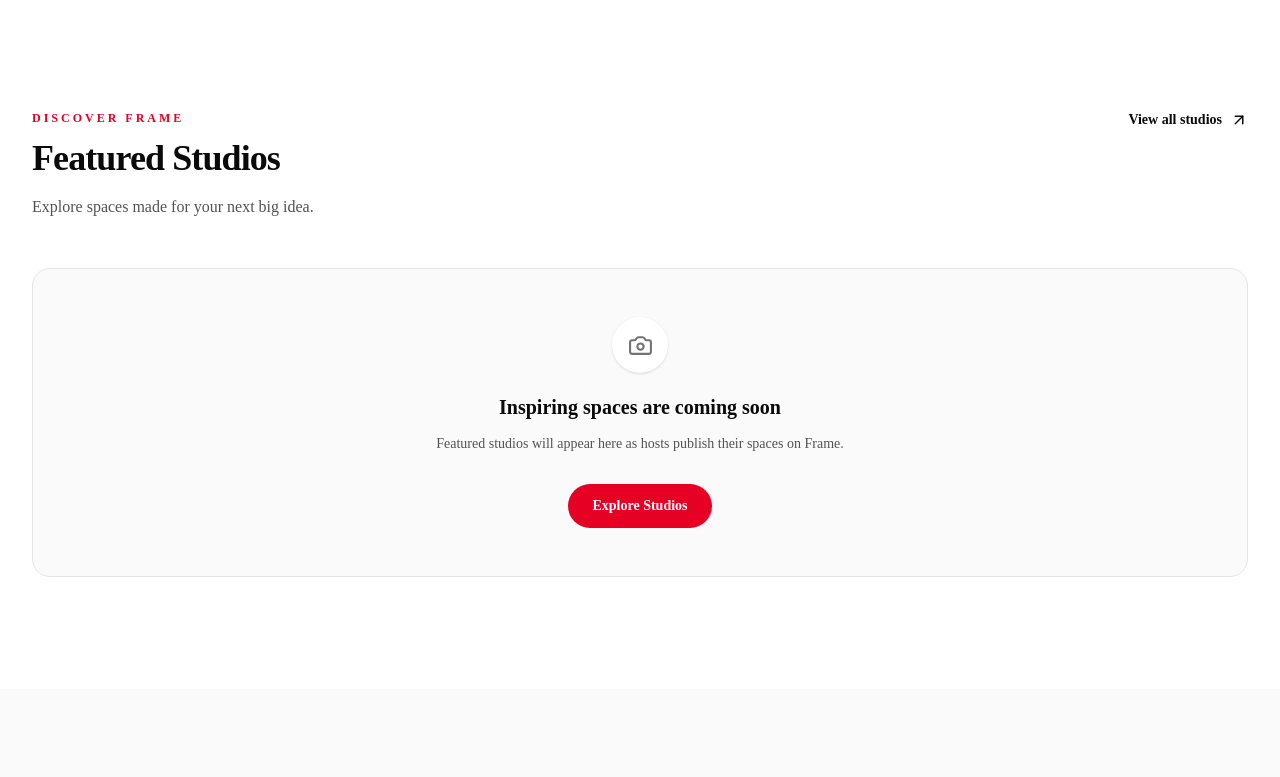
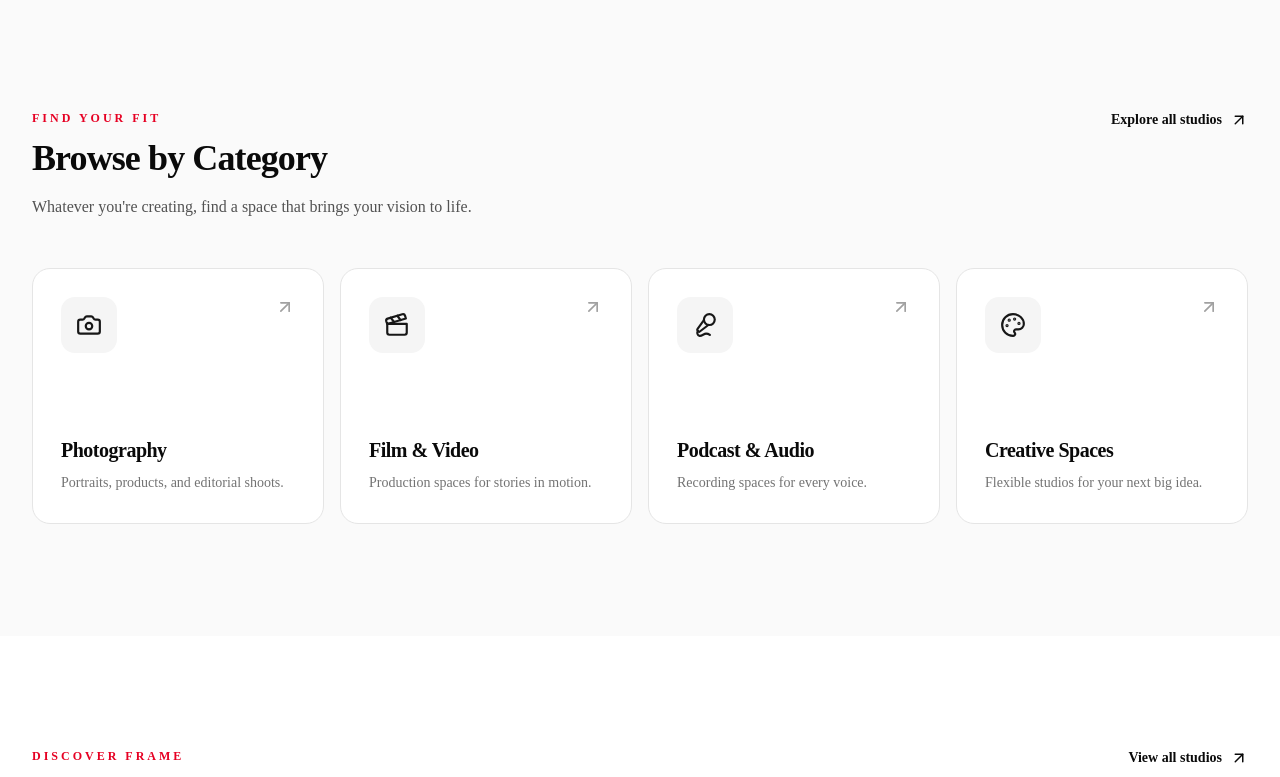
Before and after one commit to say33eed/frame-client, a Next.js app: page / in a window 1280 px wide. Shown: the part 803-1580 px from the top of the page. Built offline with nearby package versions, Linux system fonts and the light colour scheme; no server answers.

Commit message:
finalize home page category section

```diff
--- a/src/app/page.tsx
+++ b/src/app/page.tsx
@@ -21,8 +21,8 @@ export default async function Home() {
     <>
       <Navbar />
       <Hero />
+      <StudioCategories />
       <FeaturedStudios />
-      <StudioCategories />
       <HowItWorks />
       <main className="flex min-h-screen flex-col items-center justify-center bg-white px-6 text-center text-black">
         <h1 className="text-5xl font-semibold tracking-tight">
--- a/src/components/StudioCategories.tsx
+++ b/src/components/StudioCategories.tsx
@@ -44,7 +44,8 @@ export default function StudioCategories() {
             className="bg-neutral-50 px-5 py-20 sm:px-8 lg:py-28"
         >
             <div className="mx-auto max-w-7xl">
-                <div className="mb-12">
+                <div className="mb-12 flex flex-col justify-between gap-6 sm:flex-row sm:items-end">
+                    <div>
                         <p className="mb-3 text-xs font-semibold uppercase tracking-[0.25em] text-[#E60023]">
                             Find your fit
                         </p>
@@ -61,6 +62,16 @@ export default function StudioCategories() {
                             that brings your vision to life.
                         </p>
                     </div>
+
+                    <Link
+                        href="/studios"
+                        className="inline-flex items-center gap-2 self-start text-sm font-semibold text-neutral-950 transition-colors hover:text-[#E60023]"
+                    >
+                        Explore all studios
+                        <ArrowUpRight size={18} aria-hidden="true" />
+                    </Link>
+                </div>
+
 
                 <div className="grid gap-4 sm:grid-cols-2 lg:grid-cols-4">
                     {categories.map((category) => {
```
Lines whose indentation alone changed are shown as unchanged.
